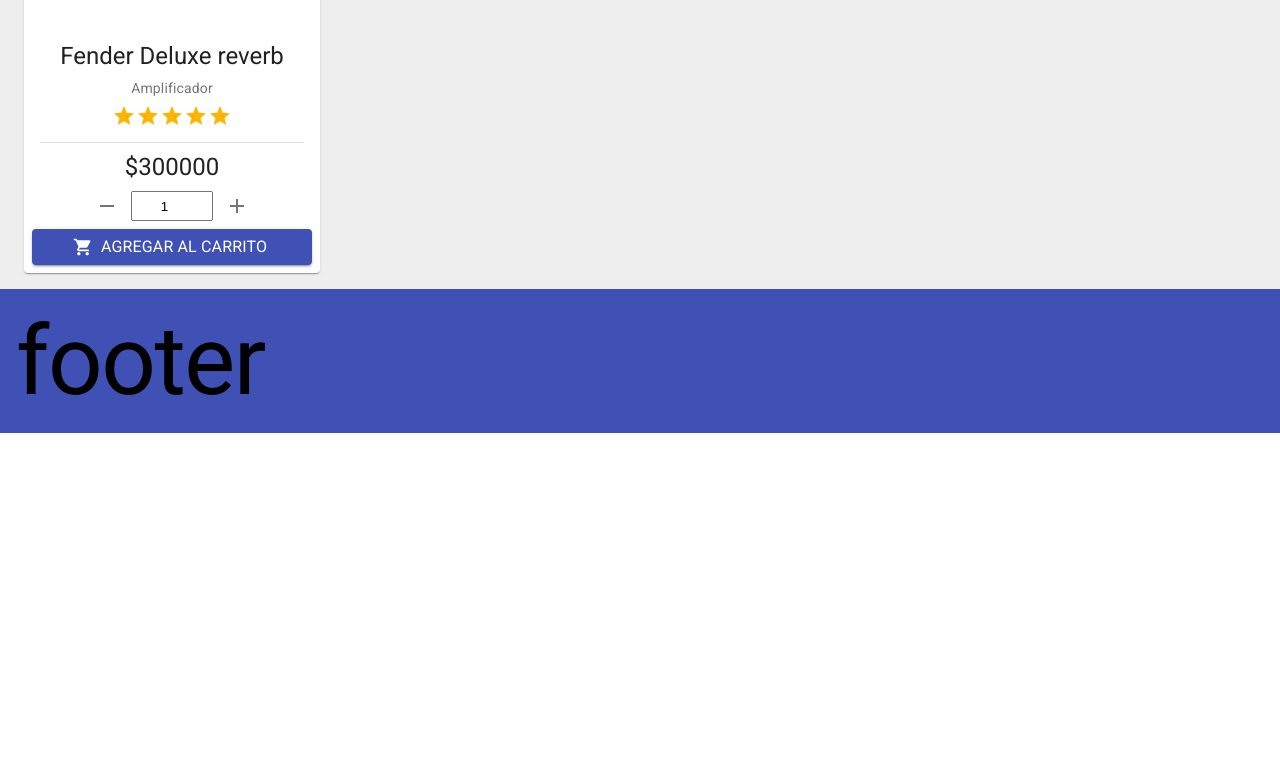
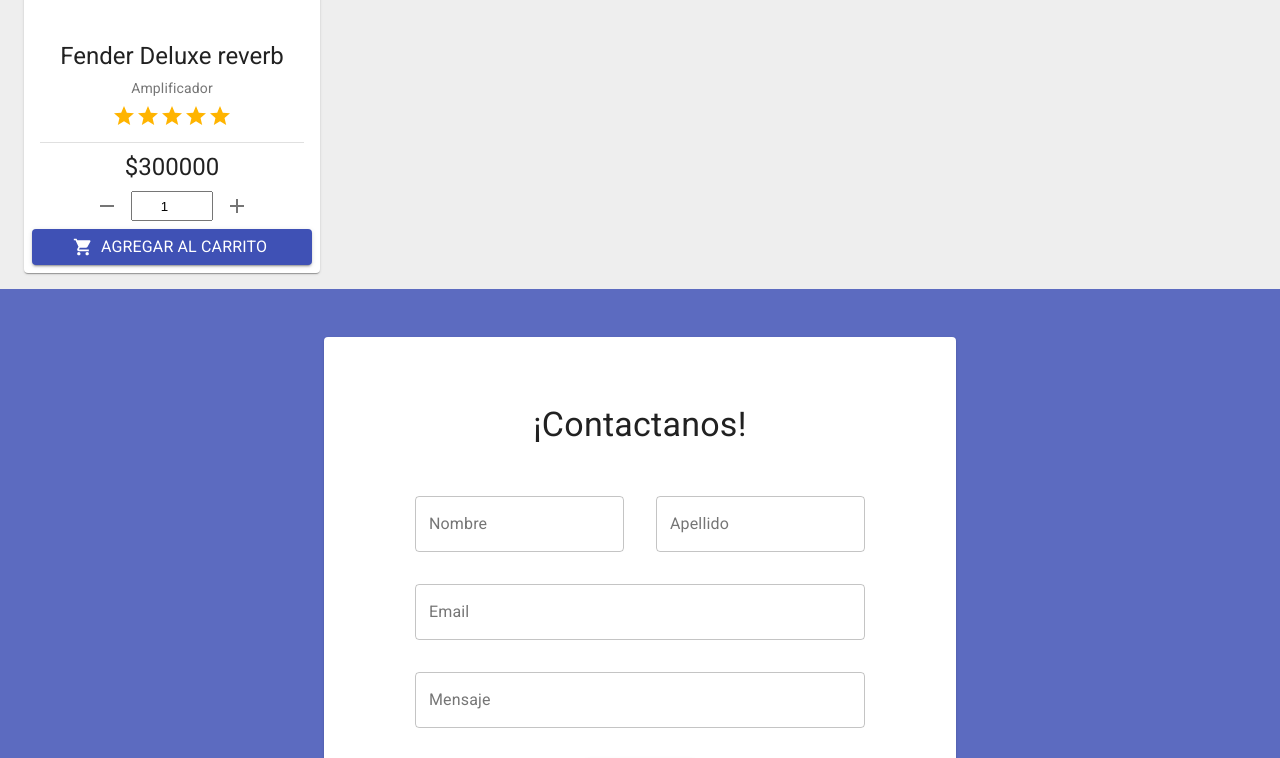
Before and after one commit to Facundojimenez/musicStoreReact, a React (Create React App) app: page / in a window 1280 px wide. Shown: the part 2000-2758 px from the top of the page. Before the commit the page ends 2433 px from the top, so only its background shows below. Built offline with nearby package versions, Linux system fonts and the light colour scheme.

Commit message:
agregado de contact form

```diff
--- a/src/App.js
+++ b/src/App.js
@@ -3,10 +3,18 @@
 import Footer from './components/Footer.js'
 import { Container, Box, makeStyles, Typography } from '@material-ui/core';
 import BannerSlider from './components/BannerSlider.js';
+import ContactForm from './components/ContactForm.js';
+import Tema from './components/tema.js';
 
 const useStyles = makeStyles({
 	body: {
 		backgroundColor: "#eee"
+	},
+	contactFormContainer:{
+		display: "flex",
+		justifyContent: "center",
+		padding: "48px 16px",
+		backgroundColor: Tema.palette.primary[400]
 	}
 })
 
@@ -24,6 +32,9 @@
 				</Box>
 				<GridProductos/>
 			</Container>
+			<Box className={classes.contactFormContainer}>
+				<ContactForm id="contactForm" />
+			</Box>
 			<Footer/>
 		</div>
   );
--- a/src/components/CardProducto.js
+++ b/src/components/CardProducto.js
@@ -26,7 +26,7 @@
     const classes = useStyles();
     return(
         <Card className={classes.card}>
-            <CardMedia className={classes.cardFoto} component="img" image={props.urlImagen} title="Amplificador"/>
+            <CardMedia className={classes.cardFoto} component="img" image={props.urlImagen} title={` ${props.categoria} ${props.marca} ${props.modelo}`}/>
             <CardContent className={classes.cardContent}>
                 <Box className={classes.cardBoxContent} py={1}>
                     <Typography variant="h5" component="h5">
--- a/src/components/CartWidget.js
+++ b/src/components/CartWidget.js
@@ -4,7 +4,7 @@
 function CartWidget(){
     return (
          <IconButton aria-label="carrito" color="inherit">
-            <ShoppingCartIcon/>
+            <ShoppingCartIcon fontSize="large"/>
         </IconButton>
     )
 }
--- /dev/null
+++ b/src/components/ContactForm.js
@@ -0,0 +1,76 @@
+import { Box, Grid, TextField, Button, Typography, makeStyles, Paper } from "@material-ui/core";
+import SendIcon from '@material-ui/icons/Send';
+import Tema from "./tema";
+
+const useStyles = makeStyles({
+    formContainer:{
+        // textAlign: "center",
+        display: "flex",
+        justifyContent: "center",
+        // backgroundColor: "#eee",
+        padding: "16px",
+        minHeight: "500px",
+        maxWidth: "600px"
+    },
+    formInnerContainer:{
+        display: "flex",
+        flexDirection: "column",
+        justifyContent: "space-evenly",
+        alignItems: "center",
+        // backgroundColor: "red",
+        [Tema.breakpoints.up('md')]: {
+            // backgroundColor: "red",
+            width: "75%"
+        }
+    },
+    botonEnviar:{
+        marginTop: "32px"
+    }
+})
+
+function ContactForm(){
+    const classes = useStyles();
+    return (
+        <Paper className={classes.formContainer}>
+            <Box className={classes.formInnerContainer}>
+                <Typography  textAlign="center" variant="h4" element="h4" color="initial">
+                    ¡Contactanos!
+                </Typography>
+                <form>
+                    <Grid container spacing={4}>
+                        <Grid></Grid>
+                        <Grid item xs={12} md={6}>
+                            <TextField fullWidth id="outlined-basic" label="Nombre" variant="outlined" />
+                        </Grid>
+                        <Grid item xs={12} md={6}>
+                            <TextField fullWidth id="outlined-basic" label="Apellido" variant="outlined" />
+                        </Grid>
+                        <Grid item xs={12}>
+                            <TextField fullWidth id="outlined-basic" label="Email" variant="outlined" />
+                        </Grid>
+                        <Grid item xs={12}>
+                            <TextField fullWidth id="outlined-basic" label="Mensaje" variant="outlined" />
+                        </Grid>
+                        {/* <Grid item xs={12}>
+                            <Box display="flex" justifyContent="center">
+                            </Box>
+                        </Grid> */}
+                    </Grid>
+                    <Box display="flex" justifyContent="center">
+                        <Button
+                        className={classes.botonEnviar}
+                        size="large"
+                        variant="contained"
+                        color="primary"
+                        endIcon={<SendIcon/>}
+                        >
+                            Send
+                        </Button>
+                    </Box>
+                </form>
+            </Box>
+        </Paper>
+    )
+}
+
+export default ContactForm;
--- a/src/components/Footer.js
+++ b/src/components/Footer.js
@@ -1,12 +1,23 @@
 
-import { makeStyles, Typography } from "@material-ui/core"
+import { makeStyles, Typography, IconButton, Container, Box } from "@material-ui/core"
+import LinkedInIcon from '@material-ui/icons/LinkedIn';
+import GitHubIcon from '@material-ui/icons/GitHub';
+
 import Tema from "./tema";
 
 const useStyles = makeStyles({
+    letrasBlancas: {
+        color: "#ffffff"
+    },
     footer: {
         minHeight: "10vh",
+        display: "flex",
+        flexDirection: "column",
+        justifyContent: "space-around",
+        alignItems: "center",
         maxHeight: "300px",
         padding: "1rem",
+        color: "#ffffff",
         backgroundColor: Tema.palette.primary.main
     }
 })
@@ -14,11 +25,19 @@
 function Footer(){
     const classes = useStyles();
     return (
-        <div className={classes.footer}>
-            <Typography variant="h1" color="initial">
-                footer
+        <Container maxWidth={false} className={classes.footer}>
+            <Typography textAlign="center" variant="h5" element="h4" color="initial">
+                ¡Seguime en mis redes!
             </Typography>
-        </div>
+            <Box display="flex">
+                <IconButton href="https://github.com/Facundojimenez" target="_blank" className={classes.letrasBlancas}>
+                    <GitHubIcon fontSize="large"/>
+                </IconButton>
+                <IconButton href="https://www.linkedin.com/in/facundo-jimenez-980a831ba/" target="_blank" className={classes.letrasBlancas}>
+                    <LinkedInIcon fontSize="large"/>
+                </IconButton>
+            </Box>
+        </Container>
      )
 }
 
--- a/src/components/GridProductos.js
+++ b/src/components/GridProductos.js
@@ -1,6 +1,7 @@
 import CardProducto from "./CardProducto";
 import {Grid, Box} from "@material-ui/core"
 import arrProductos from "../data/dataProductos";
+
 
 function GridProductos(){
     return (
--- a/src/components/ItemCount.js
+++ b/src/components/ItemCount.js
@@ -2,6 +2,8 @@
 import RemoveIcon from '@material-ui/icons/Remove';
 import { Box, IconButton, makeStyles } from '@material-ui/core';
 import { useState } from 'react';
+import Snackbar from '@material-ui/core/Snackbar';
+import MuiAlert from '@material-ui/lab/Alert';
 
 const useStyle = makeStyles({
     contenedor: {
@@ -16,13 +18,24 @@
     }
 })
 
+
+
 function ItemCount(props){
     const classes = useStyle();
     const [cantidadElegida, setCantidad] = useState(1);
+    const [snackBarStatus, setSnackBarStatus] = useState(false);
+    const handleClose = (event, reason) => {
+        if (reason === 'clickaway') {
+          return;
+        }
+
+        setSnackBarStatus(false);
+    };
+
     return (
         <Box className={classes.contenedor}>
             <IconButton onClick={() => {
-                if(cantidadElegida > 0){
+                if(cantidadElegida > 1){
                     setCantidad(cantidadElegida - 1);
                 }
             }}>
@@ -40,11 +53,24 @@
                     setCantidad(cantidadElegida + 1);
                 }
                 else{
-                    alert(`El stock máximo de este articulo es: ${props.stock} unidades`)
+                    setSnackBarStatus(true)
                 }
             }}>
                 <AddIcon/>
             </IconButton>
+            <Snackbar
+                anchorOrigin={{
+                    vertical: "bottom",
+                    horizontal: "right",
+                }}
+                open={snackBarStatus}
+                autoHideDuration={5000}
+                onClose={handleClose}
+            >
+                <MuiAlert variant="filled" onClose={handleClose} severity="info">
+                    {`El stock disponible  del artículo es: ${props.stock} unidades` }
+                </MuiAlert>
+            </Snackbar>
         </Box>
     )
 }
--- a/src/index.css
+++ /dev/null
@@ -1,13 +0,0 @@
-body {
-  margin: 0;
-  font-family: -apple-system, BlinkMacSystemFont, 'Segoe UI', 'Roboto', 'Oxygen',
-    'Ubuntu', 'Cantarell', 'Fira Sans', 'Droid Sans', 'Helvetica Neue',
-    sans-serif;
-  -webkit-font-smoothing: antialiased;
-  -moz-osx-font-smoothing: grayscale;
-}
-
-code {
-  font-family: source-code-pro, Menlo, Monaco, Consolas, 'Courier New',
-    monospace;
-}
--- a/src/index.js
+++ b/src/index.js
@@ -1,12 +1,12 @@
 import React from 'react';
 import ReactDOM from 'react-dom';
-import './index.css';
 import App from './App';
+import estilo from './styles/estiloGeneral.css'
 import reportWebVitals from './reportWebVitals';
 
 ReactDOM.render(
   <React.StrictMode>
-    <App />
+    <App style={estilo}/>
   </React.StrictMode>,
   document.getElementById('root')
 );
--- /dev/null
+++ b/src/styles/estiloGeneral.css
@@ -0,0 +1,4 @@
+*{
+    padding: 0;
+    margin: 0;
+}
```
Also changed, not shown: src/App.css (deleted, +0 -38 lines), src/jsonProductos.json (added, +15 -0 lines), src/logo.svg (deleted), 1 other file (tests, documents, lock files or other folders).
